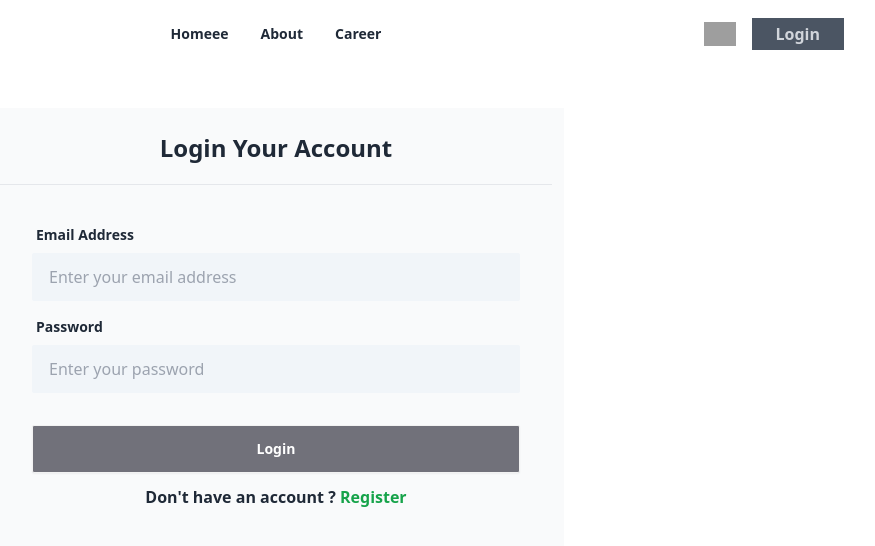
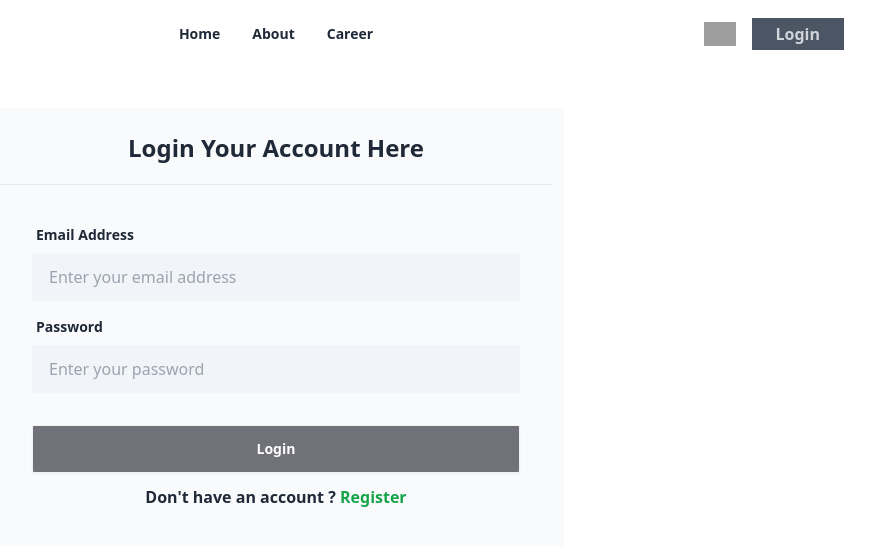
Before and after one commit to rifu28/dragon-auth, a React (Vite) app: page /login in a window 1280 px wide. Shown: the top 546 px of the page, without its empty margins (364-1239 px from the left). Built offline with nearby package versions, Linux system fonts and the light colour scheme; no server answers; grey boxes are pictures that could not be loaded.

Commit message:
login here

```diff
--- a/src/Login.jsx
+++ b/src/Login.jsx
@@ -26,7 +26,7 @@ const Login = () => {
       <Navbar></Navbar>
       <div className="w-1/2 mx-auto mt-10 bg-gray-50 p-3">
         <h2 className="text-2xl font-semibold text-center mb-5 mt-3">
-          Login Your Account
+          Login Your Account Here
         </h2>
         <hr />
         <form onSubmit={handleLogin} className="card-body">
--- a/src/Navbar.jsx
+++ b/src/Navbar.jsx
@@ -22,7 +22,7 @@ const Navbar = () => {
           }
           to="/"
         >
-          Homeee
+          Home
         </NavLink>
       </li>
 
```
